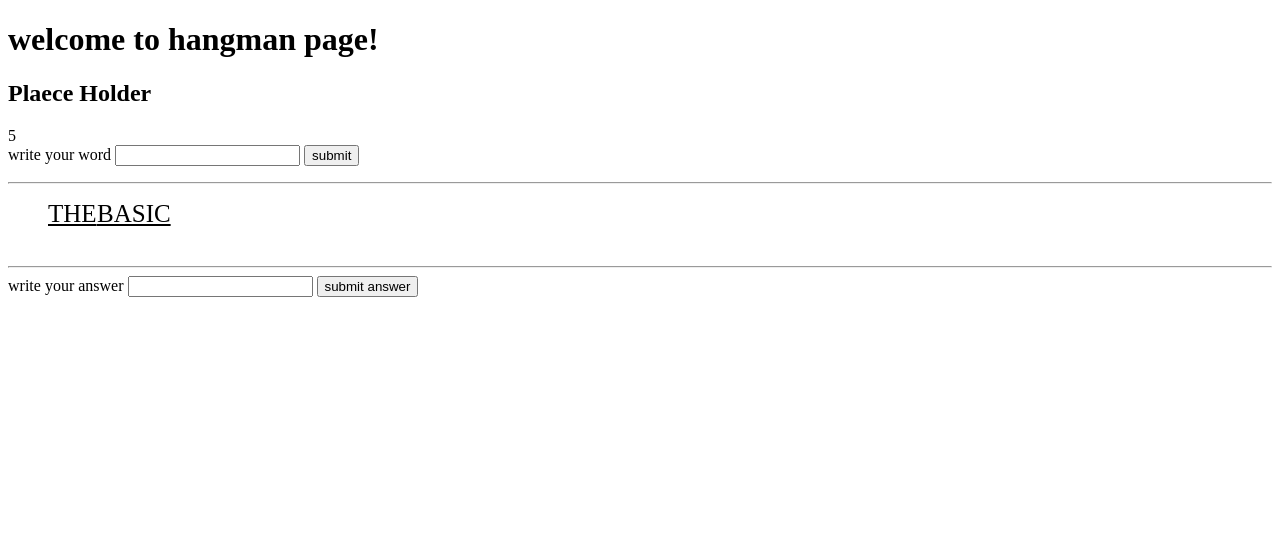
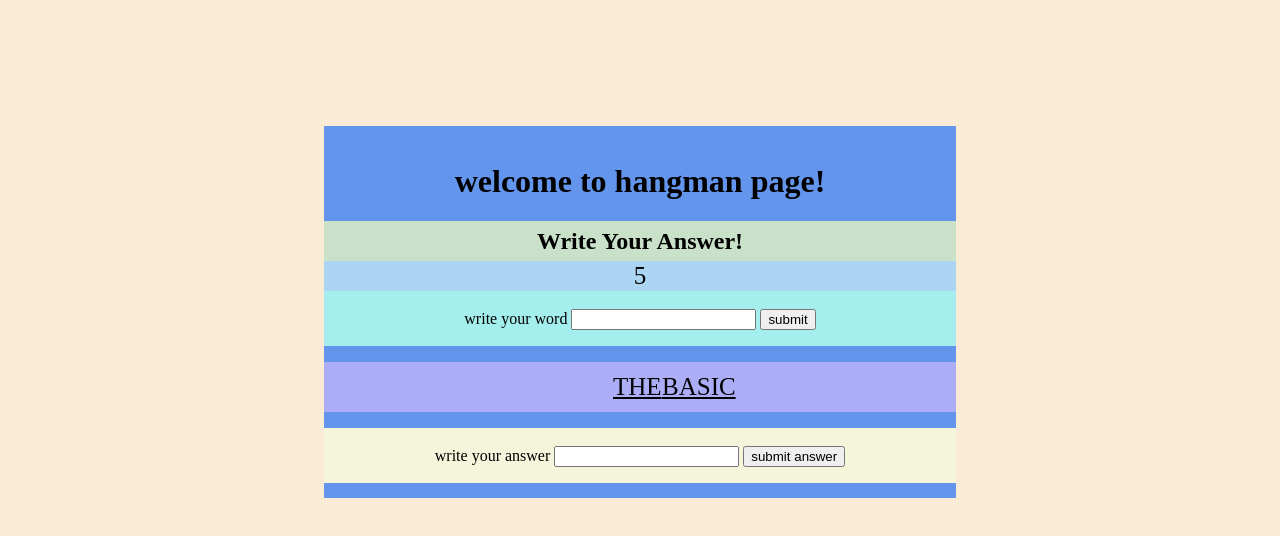
Before and after one commit to whddltjdwhd/Hangman, a plain HTML site: page hangman.html in a window 1280 px wide. Drawn offline with Linux system fonts and the light colour scheme.

Commit message:
CSS 기초 구현

```diff
--- a/hangman.css
+++ b/hangman.css
@@ -1,8 +1,57 @@
-.alp li {
+body {
+    background-color: antiquewhite;
+}
+.container {
+    background-color: cornflowerblue;
+    text-align: center;
+    width: 50%;
+    margin: 10% auto;
+    padding: 15px 0;
+}
+.showText {
+    background-color: rgb(201, 224, 201);
+    display: block;
+    height: 40px;
+    line-height: 40px;
+}
+.showLives {
+    background-color: rgb(172, 212, 243);
+    display: block;
+    height: 30px;
+    line-height: 30px;
+    font-size: 25px;
+}
+.sub {
+    background-color: rgb(164, 238, 238);
+    display: flex;
+    justify-content: center;
+    justify-items: center;
+    padding: 10px 0;
+    height: 35px;
+    line-height: 35px;
+}
+#generate {
+    height: 50%;
+}
+.words {
+    background-color: rgb(172, 173, 247);
+}
+
+.words li {
     display: inline-block;
     width: 45px;
     height: 50px;
+    line-height: 50px;
     font-size: 25px;
     text-decoration: underline;
     text-transform: uppercase;
 }
+.answer_container {
+    background-color: beige;
+    display: flex;
+    justify-content: center;
+    justify-items: center;
+    padding: 10px 0;
+    height: 35px;
+    line-height: 35px;
+}
--- a/hangman.html
+++ b/hangman.html
@@ -12,28 +12,31 @@
         <h1>welcome to hangman page!</h1>
         <div class="main">
             <div class="showText">
-                <h2>Plaece Holder</h2>
+                <h2>Write Your Answer!</h2>
             </div>
             <div class="showLives">
                 5
             </div>
-            <form action="/dog" id="generate">
-                <label for="word">write your word</label>
-                <input type="text" name="word" id="words">
-                <button type="submit" id="btn">submit</button>
-            </form>
-            <ul class="list">
+            <div class="sub">
+                <form action="/dog" id="generate">
+                    <label for="word">write your word</label>
+                    <input type="text" name="word" id="words">
+                    <button type="submit" id="btn">submit</button>
+                </form>
+            </div>
 
-            </ul>
+            <!-- <ul class="list">
+
+            </ul> -->
         </div>
-        <hr>
+
         <div class="words">
             <ul class="alp">
                 <li>the</li>
                 <li>basic</li>
             </ul>
         </div>
-        <hr>
+
         <div class="answer_container">
             <form action="/dog" id="submit_ans">
                 <label for="answer">write your answer</label>
```
